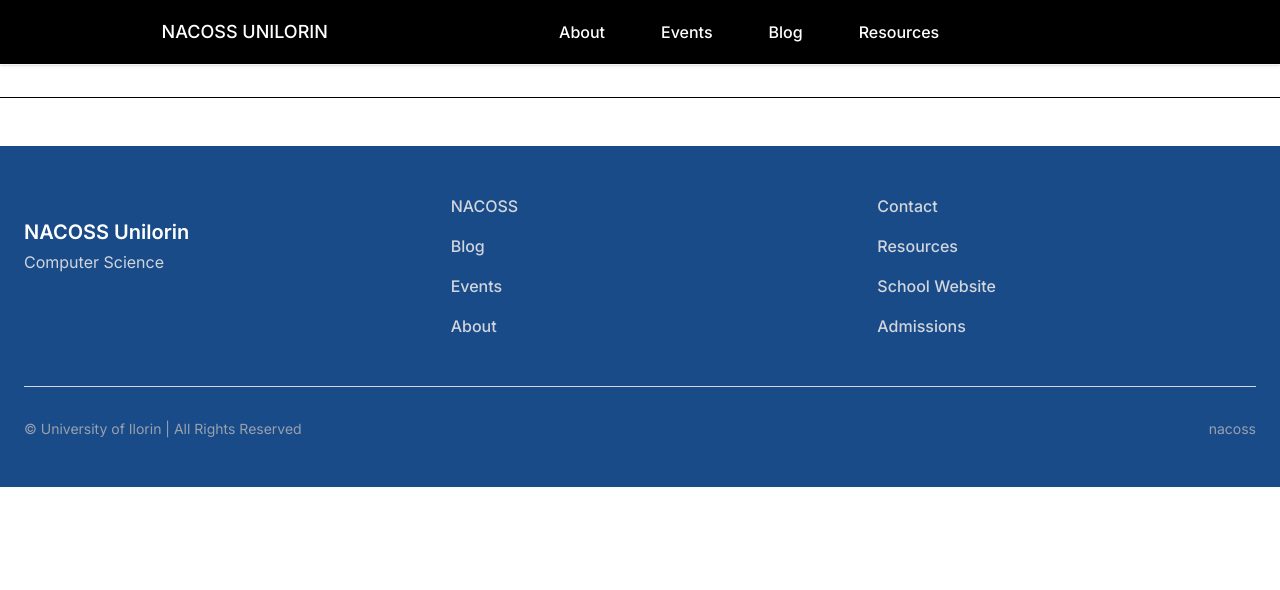
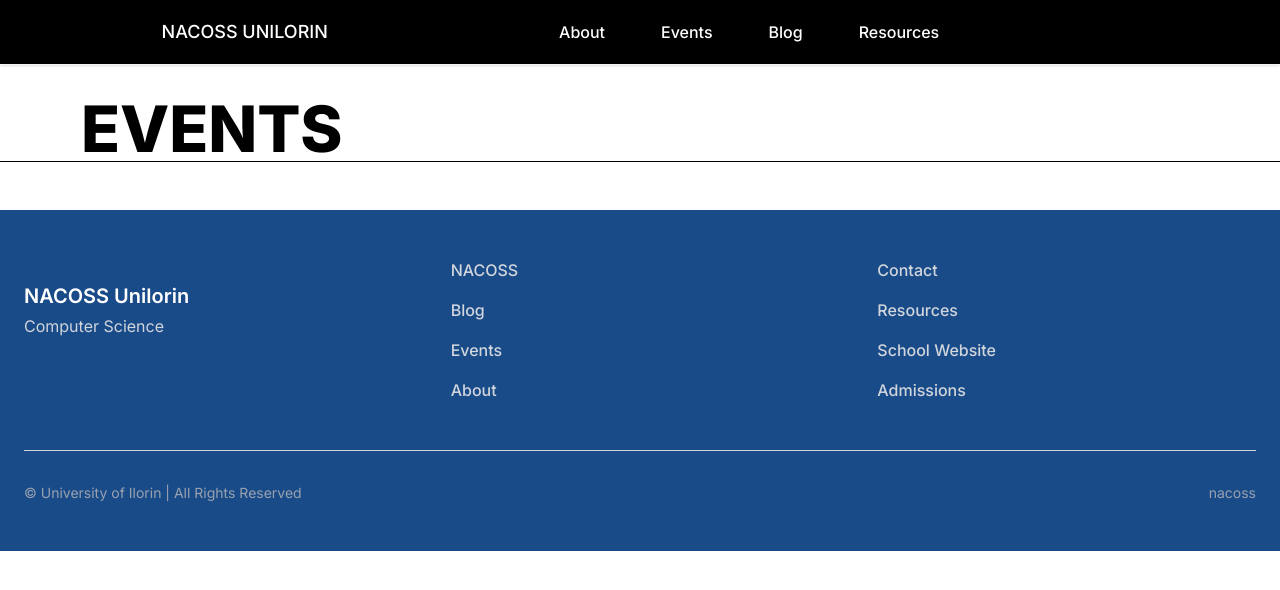
Before and after one commit to Oladotunlaniyan/NACOSS, a Next.js app: page /events in a window 1280 px wide. Shown: the top 590 px of the page. Built offline with nearby package versions, Linux system fonts and the light colour scheme.

Commit message:
fix: Events Page HeaderTitle component

```diff
--- a/src/app/events/page.tsx
+++ b/src/app/events/page.tsx
@@ -4,7 +4,7 @@
 export default function ServicesPage() {
     return (
         <div>
-            <Title  title="EVENTS"/>
+            <Title  headerTitle="EVENTS"/>
         </div>
     )
 }
```
